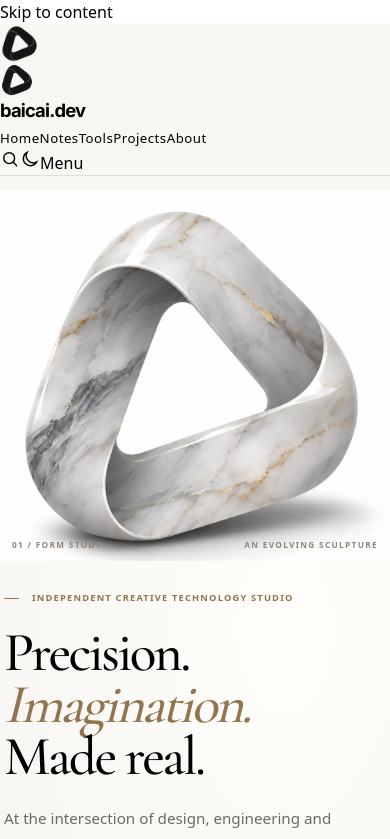
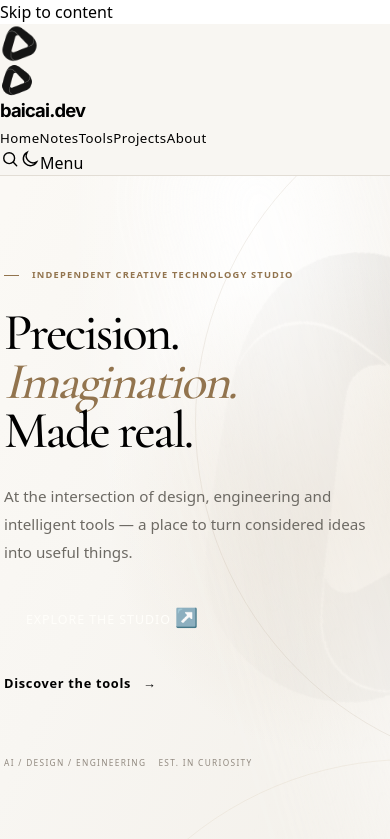
Before and after one commit to BaiCaiMark/baicai.dev, a Next.js app: page / in a window 390 px wide. Shown: the top 839 px of the page. Built offline with nearby package versions, Linux system fonts and the light colour scheme.

Commit message:
feat(brand): blend identity mark into atmospheric homepage

```diff
--- a/app/brand-refresh.css
+++ b/app/brand-refresh.css
@@ -59,10 +59,6 @@ html[data-theme="dark"] .button-primary { color: #1e1e1d; }
 .home-quiet-link { display: inline-flex; align-items: center; gap: 12px; min-height: 48px; font-size: .8rem; font-weight: 650; letter-spacing: .055em; text-decoration: none; }
 .home-quiet-link:hover { color: var(--accent); }
 .home-hero-footnote { display: flex; flex-wrap: wrap; gap: 18px; margin-top: 74px; color: #928a80; font-size: .6rem; letter-spacing: .16em; }
-.marble-stage { position: relative; display: grid; align-items: center; justify-items: center; align-self: center; overflow: hidden; margin: 0; min-height: 570px; border: 1px solid #f0ede7; background: #fff; isolation: isolate; }
-.marble-stage::before { position: absolute; inset: 0; z-index: -1; border-radius: 0; background: radial-gradient(ellipse at 50% 44%, #ffffff 22%, #faf9f7 90%); content: ""; }
-.marble-stage .marble-sculpture { width: min(100%, 560px); height: auto; object-fit: contain; transform: scale(1.01); }
-.marble-stage-caption { position: absolute; right: 22px; bottom: 20px; left: 22px; display: flex; justify-content: space-between; gap: 12px; color: #8e877e; font-size: .59rem; font-weight: 600; letter-spacing: .155em; }
 .home-manifesto { display: grid; grid-template-columns: 220px minmax(0, 1fr) 80px; align-items: center; gap: 32px; padding-block: 61px; border-bottom: 1px solid var(--border); }
 .manifesto-index { align-self: start; padding-top: 9px; color: var(--accent); font-size: .68rem; letter-spacing: .16em; }
 .home-manifesto p { margin: 0; font-family: var(--font-display), Georgia, serif; font-size: clamp(1.65rem, 3vw, 2.6rem); font-weight: 500; letter-spacing: -.016em; line-height: 1.2; }
@@ -95,13 +91,10 @@ html[data-theme="dark"] .button-primary { color: #1e1e1d; }
 .footer-inner { padding-block: 30px; }
 @media (max-width: 1100px) {
   .home-hero-grid { gap: 24px; min-height: 565px; }
-  .marble-stage { min-height: 480px; }
   .home-hero .hero-copy h1 { font-size: clamp(4rem, 6.3vw, 6.6rem); }
 }
 @media (max-width: 900px) {
   .home-hero-grid { grid-template-columns: 1fr; padding-top: 28px; padding-bottom: 44px; gap: 0; }
-  .marble-stage { order: -1; min-height: auto; max-width: 620px; width: 100%; margin: 0 auto; aspect-ratio: 1.15; }
-  .marble-stage .marble-sculpture { max-height: 100%; width: auto; }
   .home-hero .hero-copy { padding: 36px 8px 18px; }
   .home-hero .hero-copy h1 { margin: 21px 0; font-size: clamp(4.3rem, 8vw, 6.5rem); }
   .home-hero-footnote { margin-top: 38px; }
@@ -113,8 +106,6 @@ html[data-theme="dark"] .button-primary { color: #1e1e1d; }
   .brand-logo .brand-mark-small { width: 34px; height: 34px; }
   .brand-logo-text { font-size: 1.15rem; }
   .home-hero-grid { padding-top: 14px; padding-bottom: 32px; }
-  .marble-stage { aspect-ratio: 1.09; border: 0; }
-  .marble-stage-caption { right: 12px; bottom: 10px; left: 12px; font-size: .52rem; }
   .home-hero .hero-copy { padding: 30px 4px 10px; }
   .home-kicker { font-size: .58rem; letter-spacing: .13em; }
   .home-kicker span { width: 15px; }
@@ -133,7 +124,6 @@ html[data-theme="dark"] .button-primary { color: #1e1e1d; }
   .home-section { padding-top: 70px; }
 }
 @media (max-width: 480px) {
-  .marble-stage { aspect-ratio: 1.05; }
   .home-hero .hero-copy h1 { font-size: clamp(3.45rem, 11.5vw, 4rem); }
   .home-hero-footnote { gap: 12px; }
   .closing-statement { margin-top: 68px; }
--- /dev/null
+++ b/app/hero-ambient.css
@@ -0,0 +1,175 @@
+/* Hero concept V2: the brand form is an atmospheric element, never a sculpture.
+   CSS-only light and line work; logo silhouette is referenced, not redrawn. */
+.home-hero--ambient {
+  position: relative;
+  isolation: isolate;
+  overflow: hidden;
+  background:
+    radial-gradient(ellipse at 86% 48%, rgb(222 209 190 / 49%), transparent 48%),
+    radial-gradient(ellipse at 64% 5%, rgb(255 255 255 / 88%), transparent 52%),
+    linear-gradient(115deg, #fbf9f5 3%, #f8f6f2 40%, #f3f0ea 100%);
+}
+.home-hero-atmosphere {
+  position: absolute;
+  z-index: 0;
+  inset: 0;
+  overflow: hidden;
+  pointer-events: none;
+}
+.atmosphere-form {
+  position: absolute;
+  top: 50%;
+  right: -7%;
+  width: min(77vw, 985px);
+  aspect-ratio: 1;
+  transform: translateY(-50%) rotate(-8deg);
+  background: url('/brand/identity-2026/solid-form-mark.webp') center / contain no-repeat;
+  opacity: .095;
+  filter: grayscale(1) sepia(.22);
+  -webkit-mask-image: linear-gradient(90deg, transparent 0%, black 28%, black 100%);
+  mask-image: linear-gradient(90deg, transparent 0%, black 28%, black 100%);
+}
+.atmosphere-light {
+  position: absolute;
+  top: -30%;
+  right: -17%;
+  width: min(85vw, 1050px);
+  height: 165%;
+  transform: rotate(-18deg);
+  background: linear-gradient(92deg, transparent 27%, rgb(255 255 255 / 65%) 49%, transparent 65%);
+  filter: blur(36px);
+  opacity: .72;
+}
+.atmosphere-line {
+  position: absolute;
+  width: min(86vw, 1150px);
+  aspect-ratio: 1;
+  border: 1px solid rgb(151 131 105 / 13%);
+  border-radius: 50%;
+}
+.atmosphere-line--one {
+  top: -88%;
+  right: -19%;
+}
+.atmosphere-line--two {
+  bottom: -127%;
+  right: 16%;
+  border-color: rgb(171 143 103 / 10%);
+}
+.home-hero--ambient .home-hero-grid {
+  position: relative;
+  z-index: 1;
+  display: flex;
+  align-items: center;
+  min-height: clamp(625px, 52vw, 760px);
+  padding-block: 76px 82px;
+}
+.home-hero--ambient .hero-copy {
+  flex: 0 1 655px;
+  padding: 25px 0;
+}
+.home-hero--ambient .hero-copy h1 {
+  max-width: 640px;
+  font-size: clamp(4.8rem, 7.5vw, 7.45rem);
+  text-shadow: 0 1px 0 rgb(255 255 255 / 35%);
+}
+.home-hero--ambient .home-hero-description {
+  max-width: 440px;
+}
+.home-hero--ambient .home-hero-footnote {
+  margin-top: 78px;
+}
+html[data-theme="dark"] .home-hero--ambient {
+  background:
+    radial-gradient(ellipse at 88% 50%, rgb(125 98 70 / 22%), transparent 50%),
+    radial-gradient(ellipse at 70% 4%, rgb(91 84 76 / 16%), transparent 50%),
+    linear-gradient(115deg, #211f1d, #24221f);
+}
+html[data-theme="dark"] .atmosphere-form {
+  opacity: .13;
+  filter: grayscale(1) invert(1);
+}
+html[data-theme="dark"] .atmosphere-light {
+  opacity: .08;
+}
+html[data-theme="dark"] .atmosphere-line {
+  border-color: rgb(206 187 161 / 15%);
+}
+html[data-theme="dark"] .home-hero--ambient .hero-copy h1 {
+  text-shadow: none;
+}
+@media (max-width: 900px) {
+  .home-hero--ambient .home-hero-grid {
+    min-height: 660px;
+    padding-block: 70px 74px;
+  }
+  .home-hero--ambient .hero-copy {
+    flex: 0 1 640px;
+    padding: 0 8px;
+  }
+  .atmosphere-form {
+    right: -36%;
+    width: min(100vw, 760px);
+    opacity: .065;
+    -webkit-mask-image: linear-gradient(90deg, transparent, black 52%);
+    mask-image: linear-gradient(90deg, transparent, black 52%);
+  }
+  .atmosphere-line--one {
+    top: -40%;
+    right: -64%;
+  }
+}
+@media (max-width: 767px) {
+  .home-hero--ambient .home-hero-grid {
+    min-height: min(740px, calc(100svh - 70px));
+    min-height: clamp(600px, calc(100svh - 70px), 740px);
+    padding-block: 56px 64px;
+  }
+  .home-hero--ambient .hero-copy {
+    padding: 0 4px;
+  }
+  .home-hero--ambient .hero-copy h1 {
+    font-size: clamp(3.6rem, 11.2vw, 5.55rem);
+    margin-block: 26px;
+  }
+  .home-hero--ambient .home-hero-footnote {
+    margin-top: 60px;
+  }
+  .atmosphere-form {
+    top: 42%;
+    right: -63%;
+    width: 130vw;
+    opacity: .065;
+    transform: translateY(-50%) rotate(-8deg);
+  }
+  .atmosphere-light {
+    top: -10%;
+    right: -80%;
+    width: 150vw;
+  }
+  .atmosphere-line--one {
+    top: -15%;
+    right: -130%;
+    width: 180vw;
+  }
+  .atmosphere-line--two {
+    bottom: -85%;
+    right: -95%;
+    width: 180vw;
+  }
+}
+@media (max-width: 480px) {
+  .home-hero--ambient .home-hero-grid {
+    min-height: clamp(570px, calc(100svh - 70px), 695px);
+  }
+  .home-hero--ambient .hero-copy h1 {
+    font-size: clamp(3.25rem, 11.5vw, 4.05rem);
+  }
+  .home-hero--ambient .home-hero-footnote {
+    margin-top: 50px;
+  }
+  .atmosphere-form {
+    right: -71%;
+    opacity: .055;
+  }
+}
--- a/app/layout.tsx
+++ b/app/layout.tsx
@@ -1,5 +1,6 @@
 import './globals.css'
 import './brand-refresh.css'
+import './hero-ambient.css'
 import NavBar from './components/NavBar'
 import Footer from './components/Footer'
 import type { Metadata, Viewport } from 'next'
--- a/app/page.tsx
+++ b/app/page.tsx
@@ -1,4 +1,3 @@
-import Image from 'next/image'
 import Link from 'next/link'
 import PortalCard from './components/PortalCard'
 import ProjectCard from './components/ProjectCard'
@@ -18,7 +17,13 @@ const portals = [
 export default function Home() {
   return (
     <div className="home-page">
-      <section className="home-hero" aria-labelledby="hero-heading">
+      <section className="home-hero home-hero--ambient" aria-labelledby="hero-heading">
+        <div className="home-hero-atmosphere" aria-hidden="true">
+          <span className="atmosphere-form" />
+          <span className="atmosphere-light" />
+          <span className="atmosphere-line atmosphere-line--one" />
+          <span className="atmosphere-line atmosphere-line--two" />
+        </div>
         <div className="site-container home-hero-grid">
           <div className="hero-copy">
             <p className="home-kicker"><span aria-hidden="true" /> Independent creative technology studio</p>
@@ -30,18 +35,6 @@ export default function Home() {
             </div>
             <div className="home-hero-footnote"><span>AI / DESIGN / ENGINEERING</span><span>EST. IN CURIOSITY</span></div>
           </div>
-          <figure className="hero-art marble-stage">
-            <Image
-              src="/brand/identity-2026/marble-sculpture-concept-v1.webp"
-              alt="White marble sculptural triangular loop with natural grey veining and delicate gold details. An evolving brand art study."
-              width={1024}
-              height={1024}
-              priority
-              sizes="(max-width: 900px) 100vw, 48vw"
-              className="marble-sculpture"
-            />
-            <figcaption className="marble-stage-caption"><span>01 / FORM STUDY</span><span>AN EVOLVING SCULPTURE</span></figcaption>
-          </figure>
         </div>
       </section>
 
```
